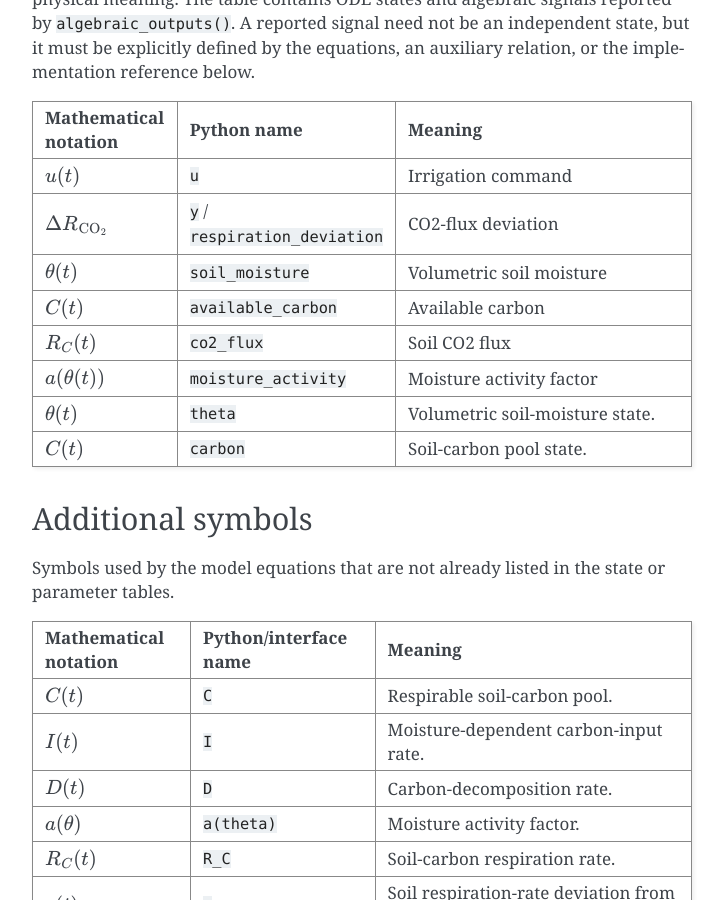
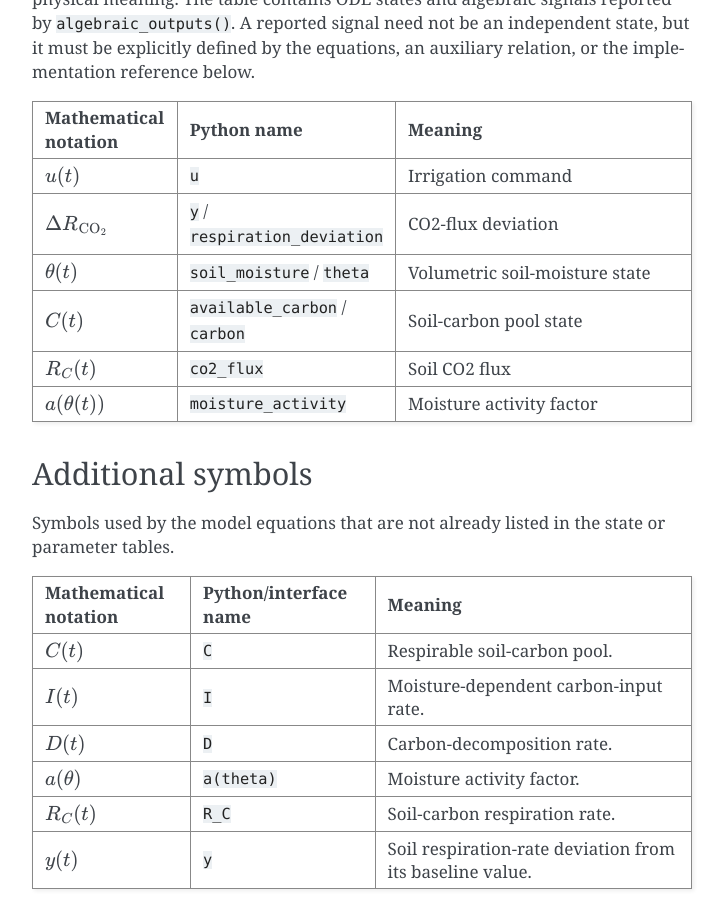
Before and after one commit to simple-machine-learning/SISO-Adaptive-Control, a Sphinx documentation site: the page built from packages/SISO_Adaptive_Control_Python_v1.0.0/documentation/models/soil_moisture_respiration.rst, in a window 1280 px wide and 900 px high, scrolled down 3113 px. Shown: the whole window, without its empty margins (388-1112 px from the left). Built offline with Sphinx 7.4.7, drawn with Linux system fonts in a browser that asks for light colours.

Commit message:
Consolidate duplicate documentation variables

```diff
--- a/packages/SISO_Adaptive_Control_Python_v1.0.0/documentation/models/soil_moisture_respiration.rst
+++ b/packages/SISO_Adaptive_Control_Python_v1.0.0/documentation/models/soil_moisture_respiration.rst
@@ -161,23 +161,17 @@ The first column gives the readable mathematical notation, the second gives the
      - ``y`` / ``respiration_deviation``
      - CO2-flux deviation
    * - :math:`\theta(t)`
-     - ``soil_moisture``
-     - Volumetric soil moisture
+     - ``soil_moisture`` / ``theta``
+     - Volumetric soil-moisture state
    * - :math:`C(t)`
-     - ``available_carbon``
-     - Available carbon
+     - ``available_carbon`` / ``carbon``
+     - Soil-carbon pool state
    * - :math:`R_C(t)`
      - ``co2_flux``
      - Soil CO2 flux
    * - :math:`a(\theta(t))`
      - ``moisture_activity``
      - Moisture activity factor
-   * - :math:`\theta(t)`
-     - ``theta``
-     - Volumetric soil-moisture state.
-   * - :math:`C(t)`
-     - ``carbon``
-     - Soil-carbon pool state.
 
 Additional symbols
 ------------------
```
